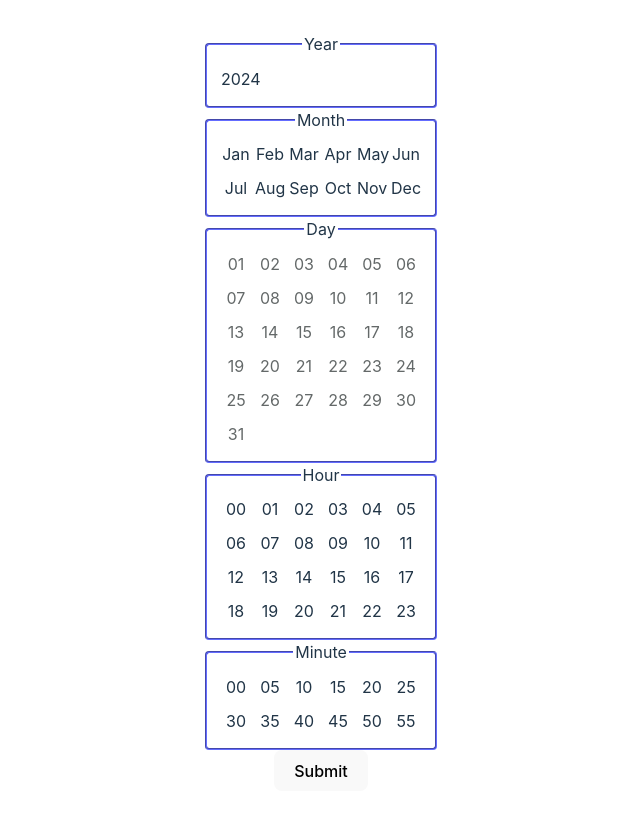
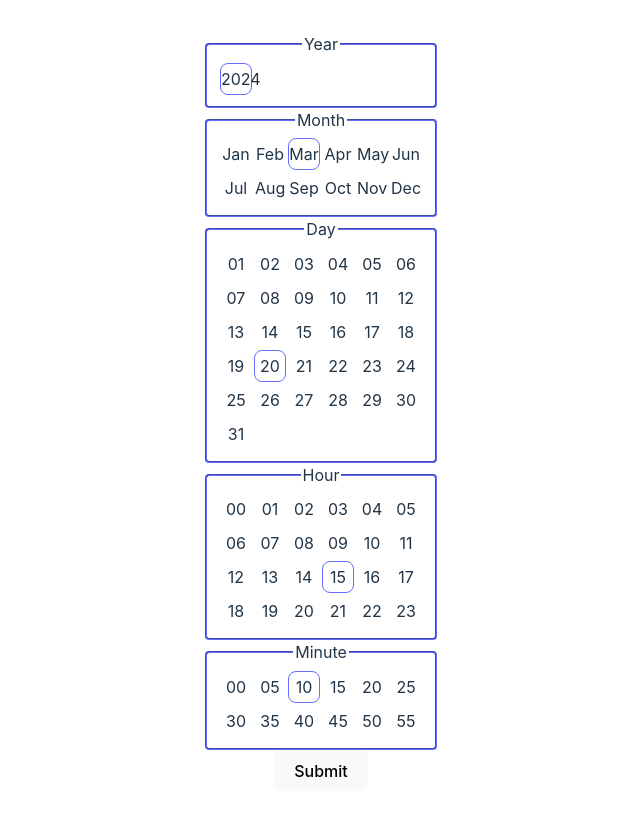
Before and after one commit to Zyphdoz/Temporal-Architect-App, a React (Vite) app: page / in a window 1280 px wide. Shown: the top 816 px of the page, without its empty margins (319-959 px from the left). Built offline with nearby package versions, Linux system fonts and the light colour scheme.

Commit message:
initialize DateTimePicker with props and default to the current time if some props are not passed in

```diff
--- a/src/App.tsx
+++ b/src/App.tsx
@@ -3,13 +3,22 @@ import reactLogo from './assets/react.svg'
 import viteLogo from '/vite.svg'
 import './styles/App.css'
 import DateTimePicker from './DateTimePicker'
+import { DateAndTime } from './types/DateAndTime'
 
 function App() {
   const [count, setCount] = useState(0)
 
+  const time: DateAndTime = {
+    year: "",
+    month: "",
+    day: "",
+    hour: "",
+    minute: "",
+  };
+
   return (
     <>
-      <DateTimePicker/>
+      <DateTimePicker defaultTime={time}/>
     </>
   )
 }
--- a/src/DateTimePicker.tsx
+++ b/src/DateTimePicker.tsx
@@ -1,17 +1,25 @@
-import React from "react";
+import { useEffect, useState } from 'react';
 import { DateAndTime } from "./types/DateAndTime";
 import "./styles/DateTimePicker.css";
 
-export default function DateTimePicker() {
-  const [formData, setFormData] = React.useState<DateAndTime>({
-    year: "0",
-    month: "0",
-    day: "0",
-    hour: "0",
-    minute: "0",
-  });
+export default function DateTimePicker({ defaultTime }: {defaultTime: DateAndTime}) {
+  const [formData, setFormData] = useState<DateAndTime>(
+    defaultTime
+  );
 
-  const [showError, setShowError] = React.useState<boolean>(false);
+  const [showError, setShowError] = useState<boolean>(false);
+
+  useEffect(() => {
+    if (isDataIncomplete(formData)) {
+      setFormDataToCurrentTime();
+    }
+  }, []);
+
+  useEffect(() => {
+    if (selectedDayExistsInSelectedMonth()) {
+      setShowError(false);
+    }
+  }, [formData.day]);
 
   function handleChange(
     event: React.ChangeEvent<
@@ -36,11 +44,10 @@ export default function DateTimePicker() {
     }
   }
 
-  React.useEffect(() => {
-    if (selectedDayExistsInSelectedMonth()) {
-      setShowError(false);
-    }
-  }, [formData.day]);
+  function isDataIncomplete(data: DateAndTime) {
+    const requiredFields: (keyof DateAndTime)[] = ['year', 'month', 'day', 'hour', 'minute'];
+    return requiredFields.some(field => !data[field]);
+  }
 
   function yearPicker() {
     const year: string[] = ["2024"];
@@ -253,6 +260,57 @@ export default function DateTimePicker() {
     return "0" + value;
   }
 
+  function setFormDataToCurrentTime() {
+    //force 3 letter english month names and 24 hour clock
+    //produces a string in the format 'Mar 23, 2024, 16:39:40'
+    const currentDate = new Date()
+      .toLocaleString("en-US", {
+        year: "numeric",
+        month: "short",
+        day: "numeric",
+        hour: "numeric",
+        minute: "numeric",
+        second: "numeric",
+        hour12: false,
+      })
+      .split(" ");
+    const month = currentDate[0];
+    const day = currentDate[1].replace(',', '');
+    const year = currentDate[2].replace(',', '');
+    const hour = currentDate[3].split(":")[0];
+    const minute = fitToMinutePicker(currentDate[3].split(":")[1]);
+
+    setFormData((prevFormData) => {
+      return {
+        ...prevFormData,
+        year: year,
+        month: month,
+        day: day,
+        hour: hour,
+        minute: minute,
+      };
+    });
+  }
+
+
+
+  function fitToMinutePicker(value: string): string {
+    let number = parseInt(value);
+    let numberIsDivisibleByFive: boolean = number % 5 === 0 ? true : false;
+
+    if (numberIsDivisibleByFive) return number.toString();
+    if (number > 55) return "55";
+
+    for (let i = 0; i < 55; i++) {
+      number++;
+      numberIsDivisibleByFive = number % 5 === 0 ? true : false;
+      if (number === 5) return prependZero(number.toString());
+      if (numberIsDivisibleByFive) return number.toString();
+    }
+
+    return "00"; //this should never be reached, but it makes TypeScript happy
+  }
+
   function selectedDayExistsInSelectedMonth() {
     const day = parseInt(formData.day);
     if (day <= daysThisMonth()) {
@@ -288,7 +346,12 @@ export default function DateTimePicker() {
 
         <button>Submit</button>
       </form>
-      {showError && <div className="ErrorMessage">The selected month does not have {formData.day} days. Please select a different day or month. </div>}
+      {showError && (
+        <div className="ErrorMessage">
+          The selected month does not have {formData.day} days. Please select a
+          different day or month.
+        </div>
+      )}
     </>
   );
 }
```
